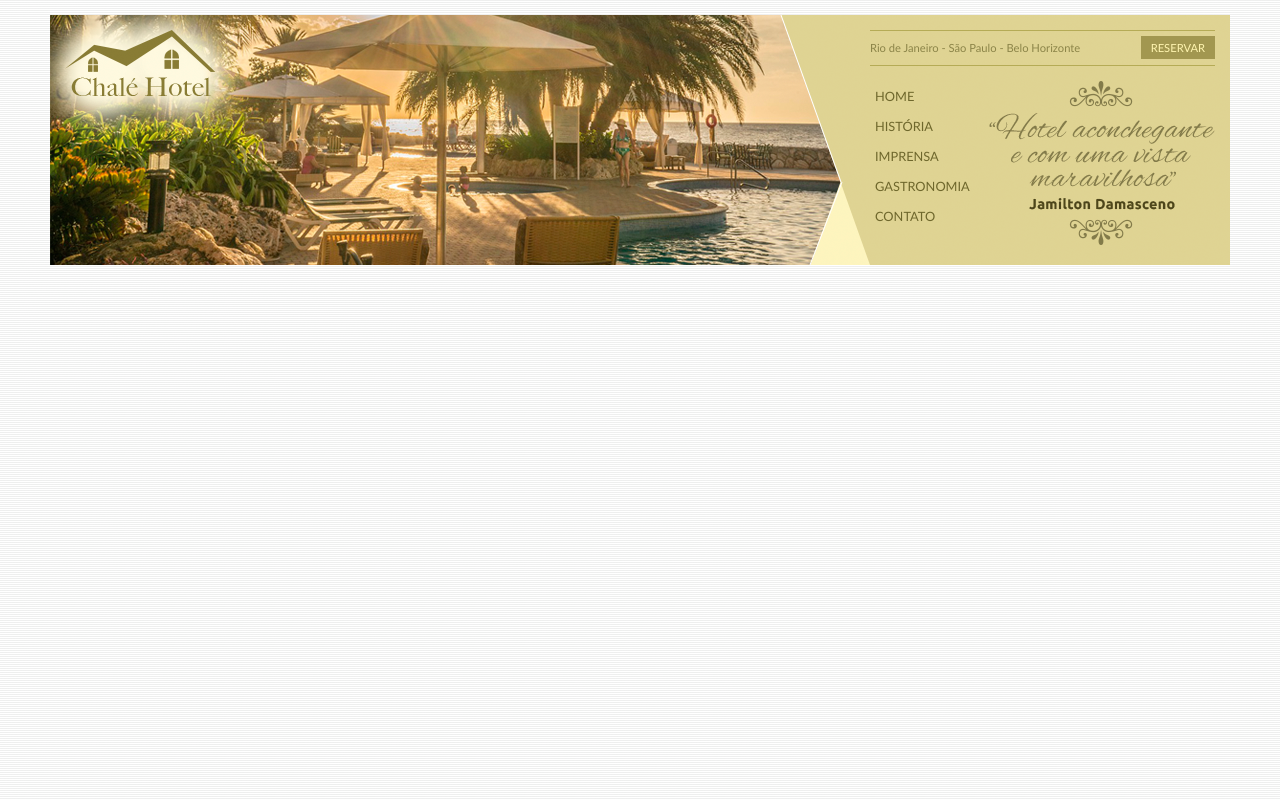
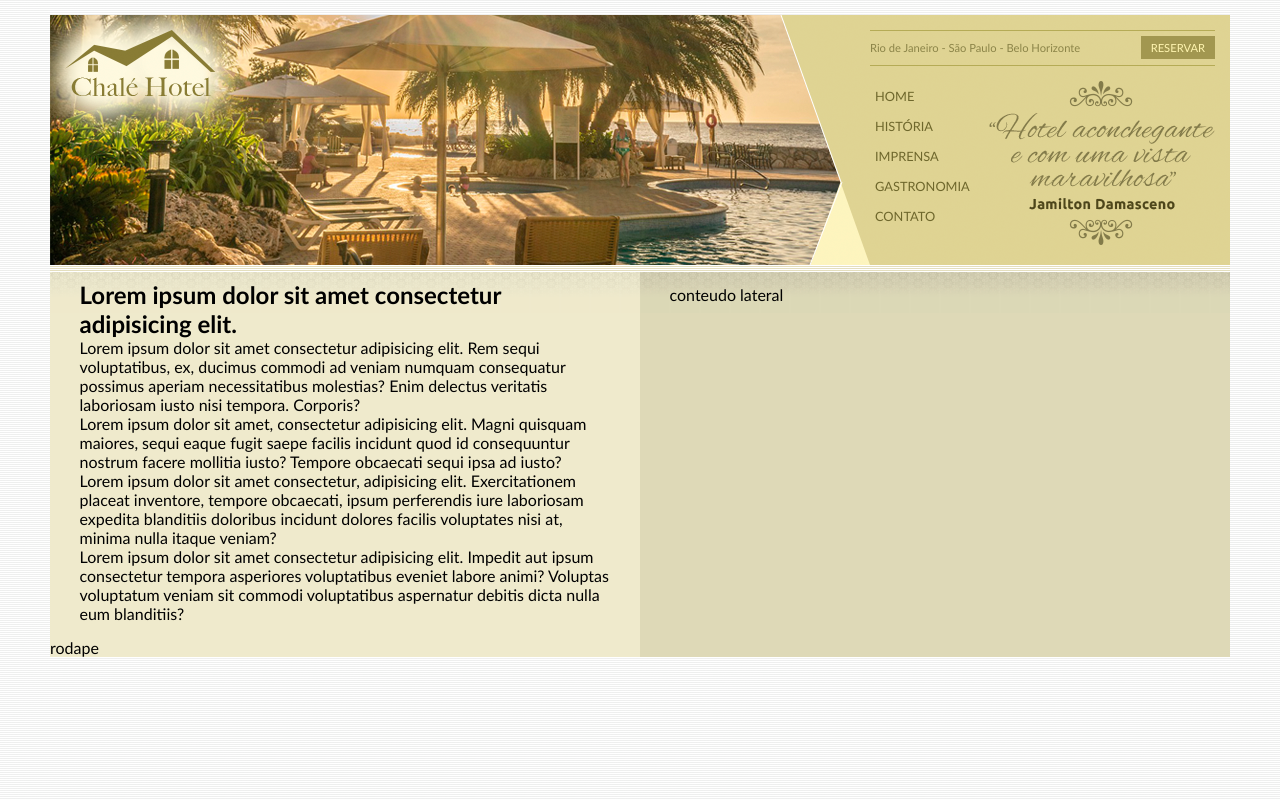
Before and after one commit to dgleyramos1/chale-hotel, a plain HTML site: page index.html in a window 1280 px wide. Drawn offline with Linux system fonts and the light colour scheme.

Commit message:
Criando estrutua de colunas para os conteúdos

```diff
--- a/css/style.css
+++ b/css/style.css
@@ -12,7 +12,7 @@ body {
 
 
 #container {
-    background: #ede9cc;
+    background: #ede9cc url(../img/bg-container.png) repeat-y top center;
     margin: 0 auto;
     min-width: 740px;
     max-width: 1180px;
@@ -116,3 +116,34 @@ ul#navegacao a:hover {
     height: 164px;
     float: right;
 }
+
+
+
+/* Area de conteúdos*/
+
+
+
+#area-principal {
+    float: left;
+    width: 50%;
+    background: url(../img/bg-area-principal.png) top left repeat-x;
+    padding: 15px 0px;
+}
+
+#area-lateral {
+    float: right;
+    width: 50%;
+    background: url(../img/bg-area-lateral.png) top left repeat-x;
+    padding: 20px 0px;
+}
+
+.conteudo {
+    margin: 0 auto;
+    width: 90%;
+}
+
+
+
+#rodape {
+    clear: both;
+}
--- a/index.html
+++ b/index.html
@@ -15,18 +15,18 @@
                     <a href="">Chalé Hotel</a>
                 </h1>
             </div>
-            <div id="area-menu">
-                <div id="conteudo-menu">
+            <div id="area-menu"><!--Inicio da area de menu-->
+                <div id="conteudo-menu"><!--Inicio do conteudo do menu-->
 
-                    <div id="menu-locais">
+                    <div id="menu-locais"><!--Inicio menu locais-->
                         <span class="locais">
                             Rio de Janeiro - São Paulo - Belo Horizonte
                         </span>
                         <a class="reserva" href="">Reservar</a>
                         <div style="clear: both;"></div>
-                    </div>
+                    </div><!--fim menu locais-->
 
-                    <div id="menu">
+                    <div id="menu"><!--Inicio menu-->
                         <ul id="navegacao">
                             <li><a href="">Home</a></li>
                             <li><a href="">História</a></li>
@@ -36,10 +36,38 @@
                         </ul>
 
                         <img class="depoimento" src="img/depoimento.png" alt="Depoimento">
-                    </div>
-                </div>
+                    </div><!--fim do menu-->
+                </div><!--Fim do conteudo do menu-->
+            </div><!--Fim da area de menu-->
+        </div><!--Fim do topo-->
+
+        <div id="area-principal"><!--Incio da area principal-->
+            <div class="conteudo">
+                <h2>Lorem ipsum dolor sit amet consectetur adipisicing elit.</h2>
+                <p>
+                    Lorem ipsum dolor sit amet consectetur adipisicing elit. Rem sequi voluptatibus, ex, ducimus commodi ad veniam numquam consequatur possimus aperiam necessitatibus molestias? Enim delectus veritatis laboriosam iusto nisi tempora. Corporis?
+                </p>
+                <p>
+                    Lorem ipsum dolor sit amet, consectetur adipisicing elit. Magni quisquam maiores, sequi eaque fugit saepe facilis incidunt quod id consequuntur nostrum facere mollitia iusto? Tempore obcaecati sequi ipsa ad iusto?
+                </p>
+                <p>
+                    Lorem ipsum dolor sit amet consectetur, adipisicing elit. Exercitationem placeat inventore, tempore obcaecati, ipsum perferendis iure laboriosam expedita blanditiis doloribus incidunt dolores facilis voluptates nisi at, minima nulla itaque veniam?
+                </p>
+                <p>
+                    Lorem ipsum dolor sit amet consectetur adipisicing elit. Impedit aut ipsum consectetur tempora asperiores voluptatibus eveniet labore animi? Voluptas voluptatum veniam sit commodi voluptatibus aspernatur debitis dicta nulla eum blanditiis?
+                </p>
+
             </div>
-        </div><!--Fim do topo-->
+        </div><!--Fim da area principal-->
+
+        <div id="area-lateral"><!--Inicio da area lateral-->
+            <div class="conteudo">
+                conteudo lateral
+            </div>
+        </div><!--Fim da area lateral-->
+        <div id="rodape">
+            rodape
+        </div>
     </div><!--Fim do container principal-->
 </body>
 </html>
```
